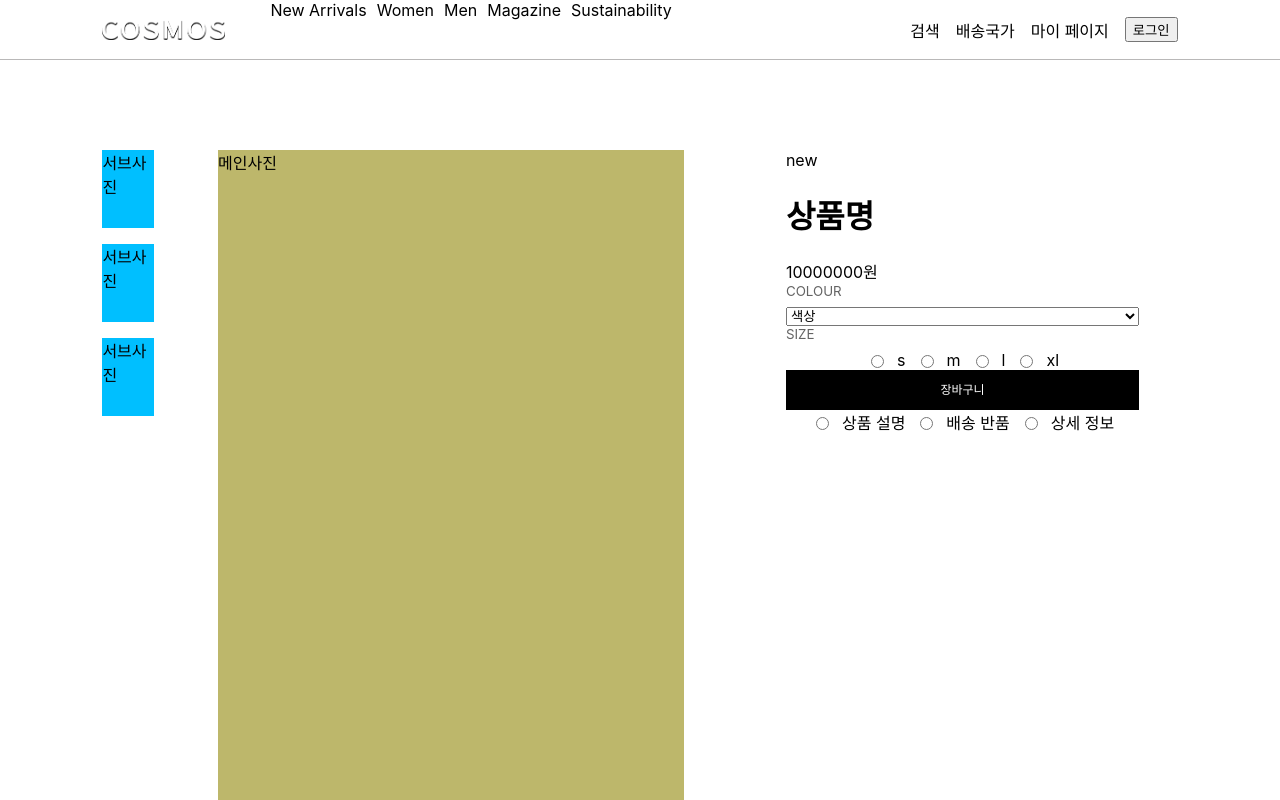
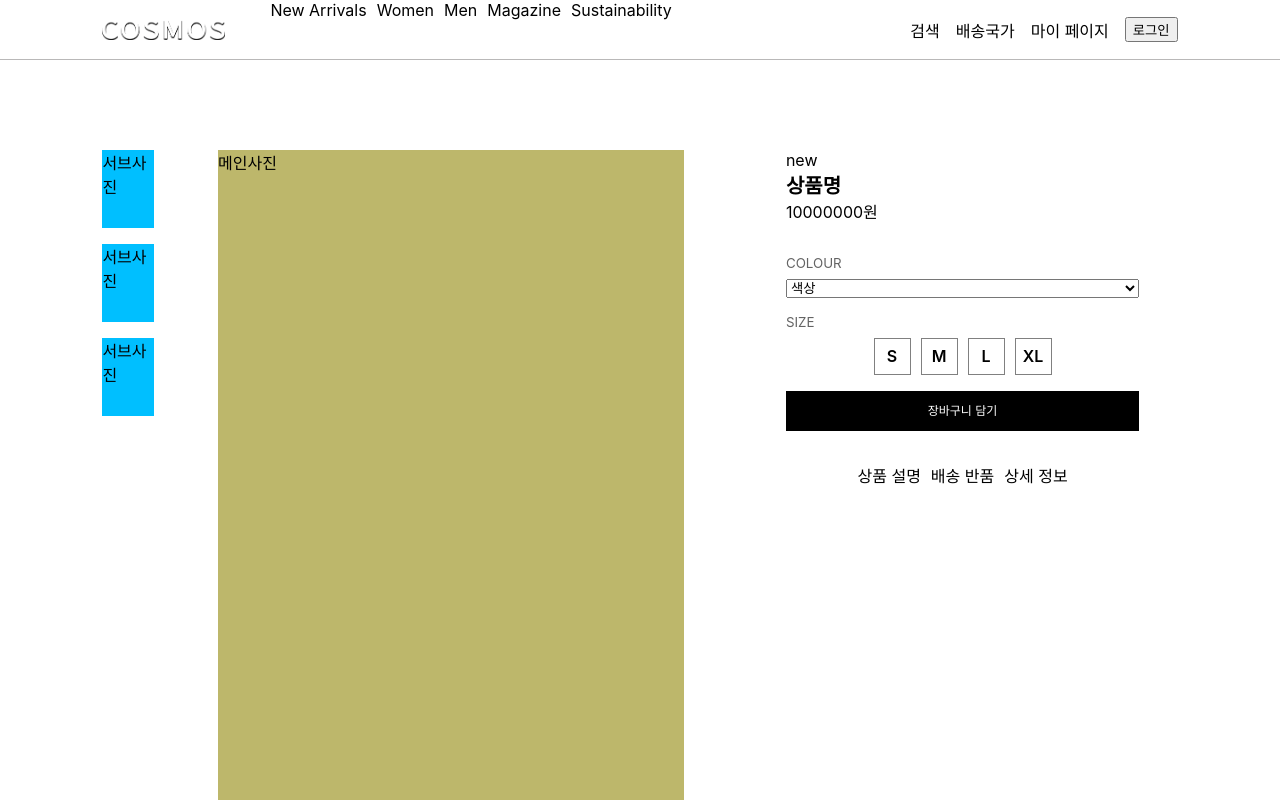
Before and after one commit to Da-innisfree/COSMOS-ver2.0, a React (Create React App) app in the folder cosmos_frontend/cosmos/: page /product in a window 1280 px wide. Shown: the top 800 px of the page. Built offline with nearby package versions, Linux system fonts and the light colour scheme.

Commit message:
상품페이지 라디오버튼 css

```diff
--- a/cosmos_frontend/cosmos/src/router/router.jsx
+++ b/cosmos_frontend/cosmos/src/router/router.jsx
@@ -7,6 +7,7 @@
 import SignIn from '../view/SignIn.jsx';
 import SignUp from '../view/Siginup.jsx';
 import MyPage from '../view/MyPage.jsx';
+
 
 const AppRouter = () => {
     return(
--- a/cosmos_frontend/cosmos/src/style/comm.scss
+++ b/cosmos_frontend/cosmos/src/style/comm.scss
@@ -5,6 +5,23 @@
     justify-content: center;
     gap: 10px;
 
+}
+
+//radio
+input[type='radio']{
+    display: none;
+    &:checked + .radio_label{
+        border-bottom: 2px solid black ;
+    }
+}
+
+.radio_label {
+    width: 35px;
+    height: 35px;
+    border: 1px solid gray;
+    text-align: center;
+    line-height: 35px;
+    font-weight: 600;
 }
 
 .btn {
--- a/cosmos_frontend/cosmos/src/style/view/product.scss
+++ b/cosmos_frontend/cosmos/src/style/view/product.scss
@@ -63,6 +63,20 @@
             // background-color: darkgreen;
             display: flex;
             flex-direction: column;
+            > .porduct_info_title {
+                h1 {
+                    margin: 0;
+                    font-size: 15pt;
+                    font-weight: 600;
+                }
+            }
+
+            > .product_input_area {
+                margin: 2em 0;
+                display: flex;
+                flex-direction: column;
+                gap: 1em;
+            }
         }
     }
 }
--- a/cosmos_frontend/cosmos/src/view/Product.jsx
+++ b/cosmos_frontend/cosmos/src/view/Product.jsx
@@ -40,15 +40,15 @@
                         <div className="input_box">
                             <label>SIZE</label>
                             <div className="btn_area">
-                                <input type="radio" /><label>s</label>
-                                <input type="radio" /><label>m</label>
-                                <input type="radio" /><label>l</label>
-                                <input type="radio" /><label>xl</label>
+                                <input type="radio" /><label className='radio_label'>S</label>
+                                <input type="radio" /><label className='radio_label'>M</label>
+                                <input type="radio" /><label className='radio_label'>L</label>
+                                <input type="radio" /><label className='radio_label'>XL</label>
                             </div>
                         </div>
 
                         <div className="btn full">
-                            장바구니
+                            장바구니 담기
                         </div>
                     </div>
                     <div className="product_info_sub">
```
